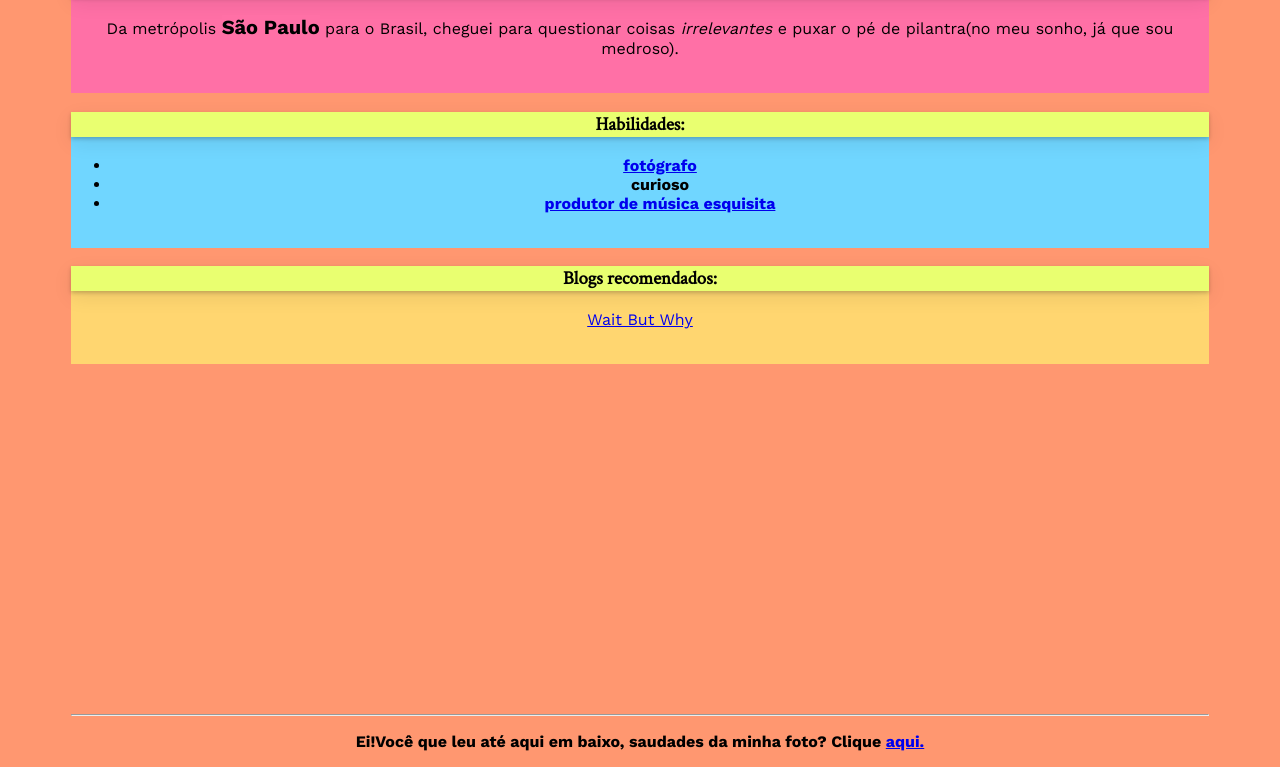
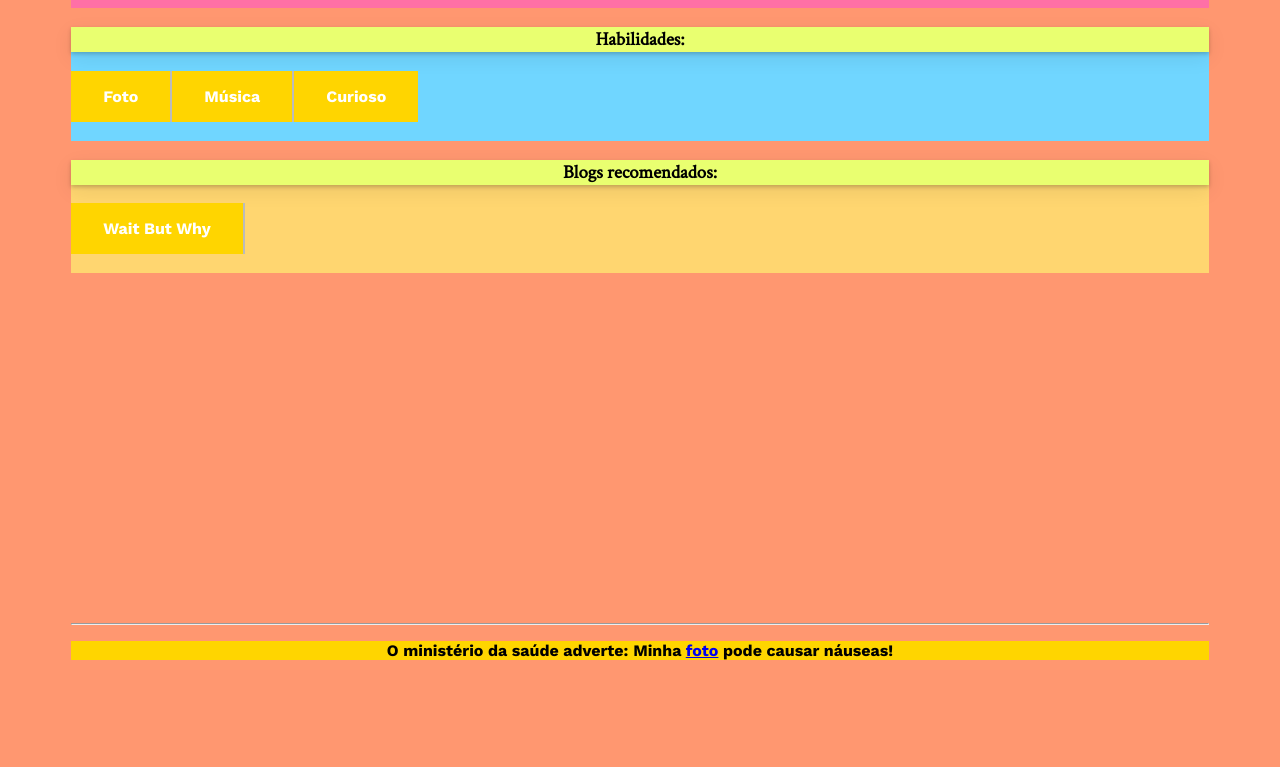
Before and after one commit to Paulo-Dandrea/Paulo-Dandrea.github.io, a plain HTML site: page index.html in a window 1280 px wide. Shown: the part 548-1315 px from the top of the page. After the commit the page ends 1224 px from the top, so only its background shows below. Drawn offline with nearby package versions, Linux system fonts and the light colour scheme.

Commit message:
add more style, navbar, hover e eu esqueci de fazer numa branch nova

```diff
--- a/index.html
+++ b/index.html
@@ -12,16 +12,19 @@
 <body>
     <div id="wrap">
 
-        <h1 id="nomeCompleto" class="center"> Paulo Roberto de <br> Guglielmo <br> D'Andréa</h1>
+        <h1 id="nomeCompleto" class="right"> Paulo Roberto de <br> Guglielmo <br> D'Andréa</h1>
+        <br>
 
         <img id="euNoSol" src="images/euNoSol.jpg" alt="Paulo Dandrea com um moletom vermelho e o Sol de contra luz"
             width="300">
-        <p>(Ou mais conhecido como <strong>Paulo Dandrea)</strong></p>
+        <p>(Ou mais conhecido como <strong class="backamarelo">Paulo Dandrea</strong>)</p>
+
+        <br><br>
 
         <div class="blocoSobremin">
             <h3>Sobre mim:</h3>
             <p>Da metrópolis <strong id="saoPaulo"> São Paulo</strong> para o Brasil, cheguei para questionar coisas
-                <em>irrelevantes</em> e puxar o pé de pilantra(no meu sonho, já que sou medroso).</p>
+                <em class="backamarelo">irrelevantes</em> e puxar o pé de pilantra(no meu sonho, já que sou medroso).</p>
        <br>
             </div>
 
@@ -29,11 +32,15 @@
         <div class="blocoInfo">
             <h3>Habilidades:</h3>
             <ul id="listona">
-                <li class="elementoDaLista"> <a href="https://fotopaulodandrea.tumblr.com/ "
-                        target="blank">fotógrafo</a> </li>
-                <li class="elementoDaLista">curioso</li>
-                <li class="elementoDaLista"> <a href="https://soundcloud.com/paulo_dandrea"
-                        target="blank"><strong>produtor de música esquisita</strong></a></li>
+                <li class="backamarelo" class="elementoDaLista"> <a href="https://fotopaulodandrea.tumblr.com/ "
+                        target="blank"> <strong> Foto </strong></a> </li>
+
+                <li class="backamarelo" class="elementoDaLista"> <a href="https://soundcloud.com/paulo_dandrea"
+                        target="blank"><strong>Música</strong></a></li>
+
+                        <li class="backamarelo" class="elementoDaLista"> <a href="https://soundcloud.com/paulo_dandrea"
+                            target="blank"><strong>Curioso</strong></a></li>
+
             </ul>
             <br>
         </div>
@@ -41,9 +48,12 @@
 
         <div class="blocoBlogs">
             <h3>Blogs recomendados:</h3>
-            <p> <a href="https://waitbutwhy.com/">Wait But Why</a> </p> <br>
 
+            <ul>
 
+            <li class="backamarelo" > <a href="https://waitbutwhy.com/" target="_blank"> <strong> Wait But Why</strong></a> </li> <br>
+           </ul>
+        <br>
         </div>
 
 
@@ -51,8 +61,10 @@
 
         <br><br><br><br><br><br><br><br><br><br><b><br><br><br><br><br><br><br><br>
             <hr>
-            <p>Ei!Você que leu até aqui em baixo, saudades da minha foto? Clique <a href="#euNoSol">aqui.</a> </p>
-    </div>
+            <div id="rodape">
+            <p>O ministério da saúde adverte: Minha <a href="#euNoSol">foto</a> pode causar náuseas! </p>
+           </div>
+        </div>
 </body>
 
 </html>
--- a/mystyle.css
+++ b/mystyle.css
@@ -20,10 +20,10 @@ h3 {
 
 }
 
-.elementoDaLista {
+/* .elementoDaLista {
   font-weight: bold;
   text-align: center;
-}
+} */
 
 #euNoSol {
   /* text-align: center; */
@@ -38,10 +38,20 @@ h3 {
 
 .blocoInfo {
   background-color: #70d6ff;
+  /* position: absolute; */
+  /* left: 50%;
+  width: 25%;
+  border: 1px solid white;
+  padding: 10px; */
 }
 
 .blocoBlogs {
   background-color: #ffd670;
+  /* position: absolute; */
+  /* right: 50%
+  width:  25%;
+  border: 1px solid white;
+  padding: 10px; */
 }
 
 #wrap {
@@ -53,3 +63,105 @@ p {
     font-family: 'Work Sans', sans-serif;
     text-align: center;
 }
+
+#rodape {
+    background-color: #ffd500;
+}
+
+.backamarelo{
+    background-color: #ffd500 ;
+}
+/* Posição do título */
+
+.right {
+    position: absolute;
+    left: 25%;
+    width: 300px;
+    border: 3px solid white;
+    padding: 10px;
+    color: whitesmoke;
+  }
+
+  #miniPauloDandrea{
+      color: white;
+  }
+
+
+
+
+
+
+  ul {
+    list-style-type: none;
+    margin: 0;
+    padding: 0;
+    overflow: hidden;
+    /* background-color: #333; */
+  }
+
+  li {
+    float: left;
+  }
+
+  li a {
+    display: block;
+    color: white;
+    text-align: center;
+    padding: 1em 2em;
+    text-decoration: none;
+  }
+
+  li {
+    border-right: 2px solid #bbb;
+  }
+
+  li:last-child {
+    border-right: none;
+  }
+  li a:hover:not(.active) {
+    background-color: #111;
+  }
+
+/* ============ */
+    /* li{
+        list-style: none;
+
+        list-style-position: inside;
+
+    }
+
+    li:before{
+        content: '';
+
+        display: inline-block;
+        border-radius: 50%;
+        background-size: contain;
+        height: 1em;
+        width: 1em;
+        background-image: url(images/euNoSol.jpg);
+
+    }
+
+    ul {
+        display: table;
+        width: 100%;
+        list-style: none;
+        }
+        li {
+        display: table-cell;
+        text-align: center;
+        }
+    li a {
+        display: block;
+        } */
+
+    /* ===================== */
+/*
+    ul:first-child {
+        text-align: left;
+    }
+    li:last-child {
+    text-align: right;
+} */
+
+/* nav display: table, the ul display:table-row and the li display:table-cell */
```
